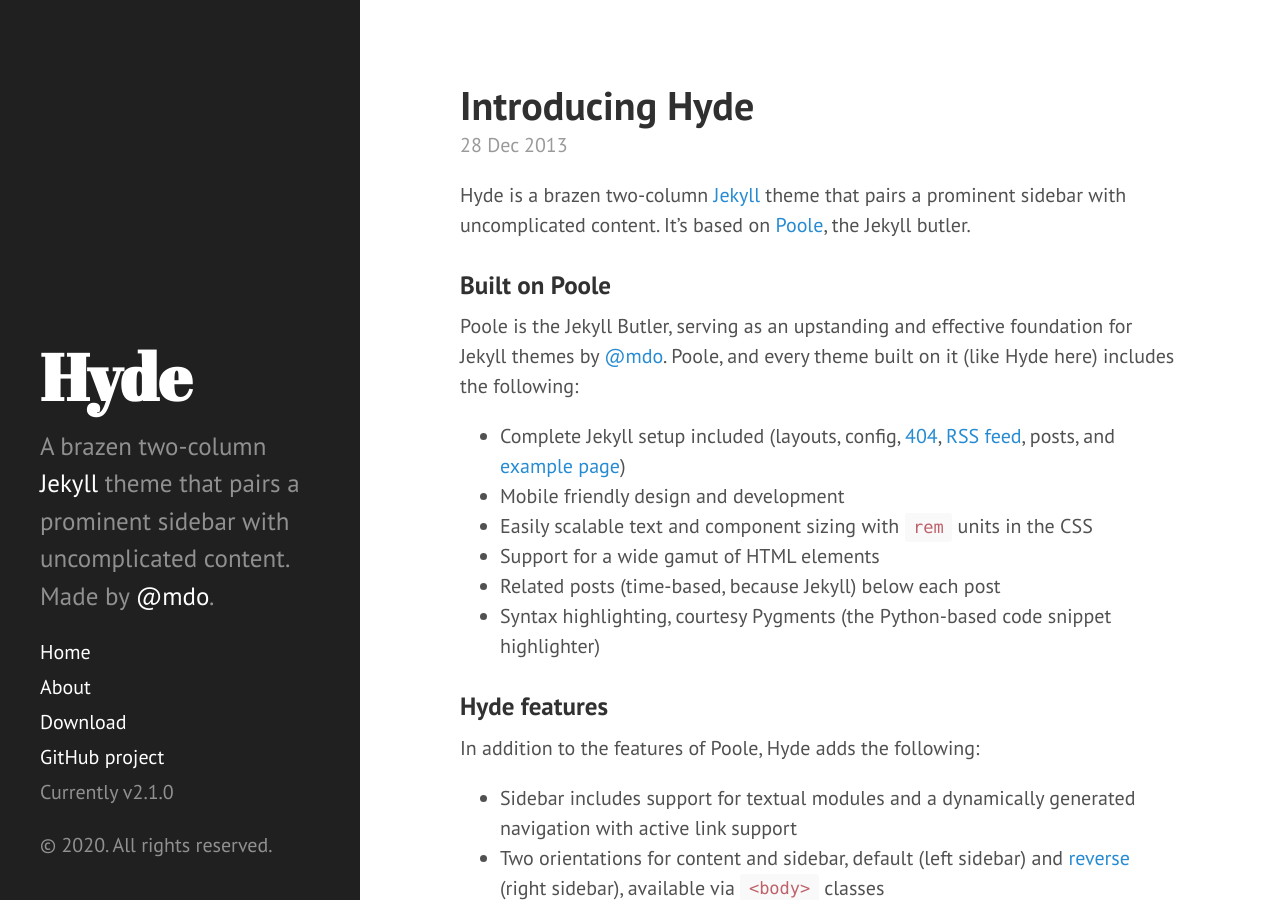
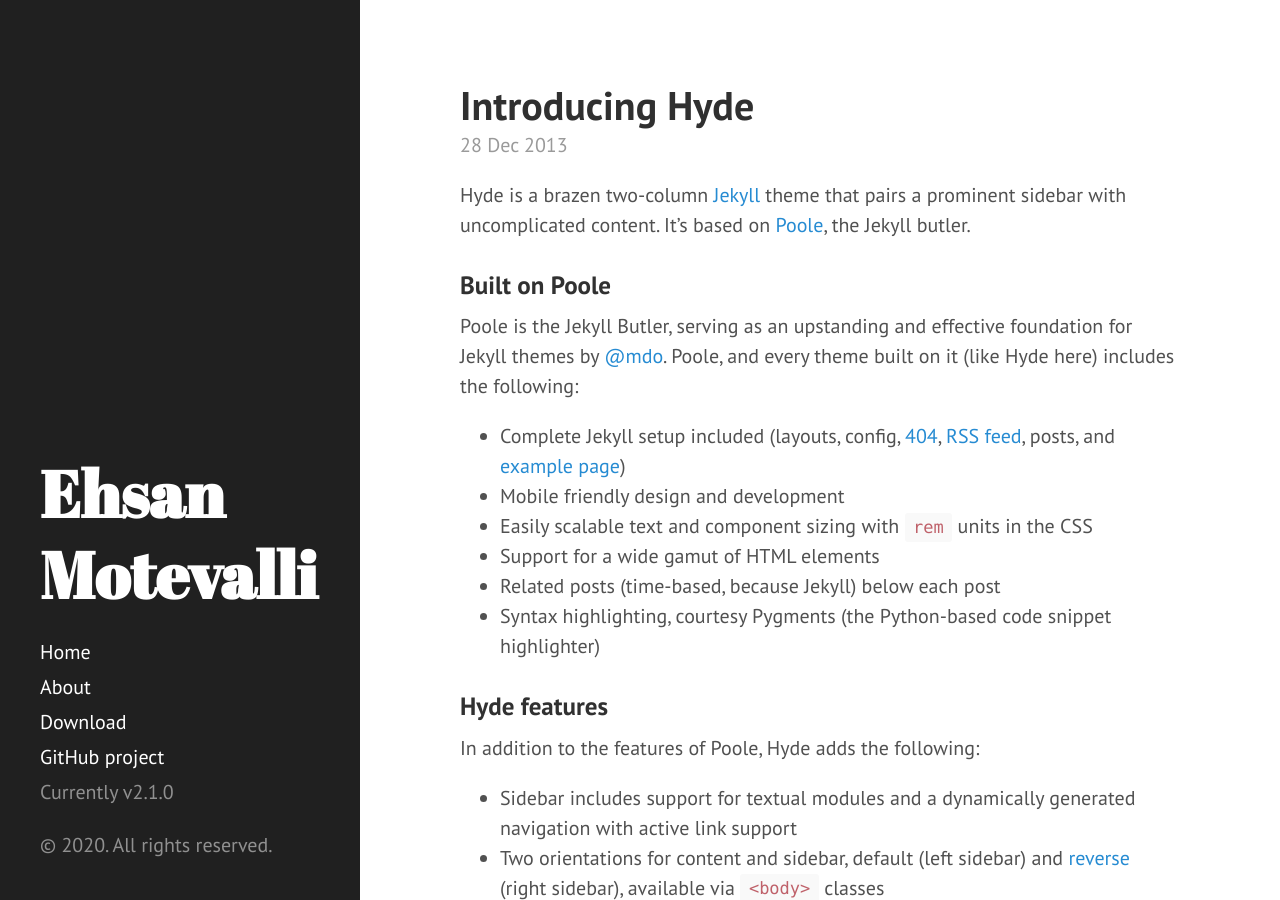
Before and after one commit to EhsanMotevalli/EhsanMotevalli.github.io, a Jekyll site: the page built from index.html, in a window 1280 px wide and 900 px high. Built offline with Jekyll 4.4.1, drawn with Linux system fonts in a browser that asks for light colours; Markdown is read by kramdown in place of the engine named in the settings; the list of posts is cut into pages by our own code.

Commit message:
Update _config.yml

```diff
--- a/_config.yml
+++ b/_config.yml
@@ -1,21 +1,21 @@
 # Dependencies
 markdown:         redcarpet
-highlighter:      pygments
+pygments:         true
 
 # Permalinks
 permalink:        pretty
-relative_permalinks: true
+
 
 # Setup
-title:            Hyde
-tagline:          'A Jekyll theme'
-description:      'A brazen two-column <a href="http://jekyllrb.com" target="_blank">Jekyll</a> theme that pairs a prominent sidebar with uncomplicated content. Made by <a href="https://twitter.com/mdo" target="_blank">@mdo</a>.'
-url:              http://hyde.getpoole.com
-baseurl:          /
+title:            Ehsan Motevalli
+tagline:          'CV'
+description:      ''
+url:              https://jammt-vestas.github.io/
 
-author:
-  name:           'Mark Otto'
-  url:            https://twitter.com/mdo
+
+highlighter:      rouge
+markdown:         kramdown
+
 
 paginate:         5
 
```
